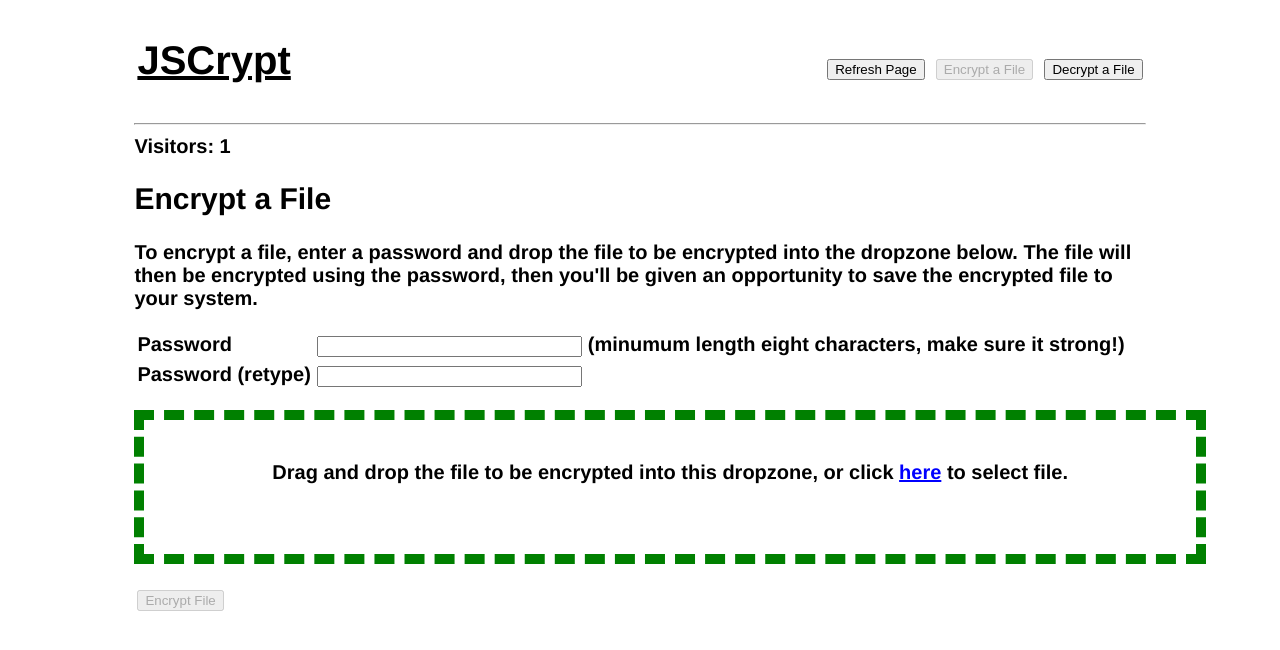
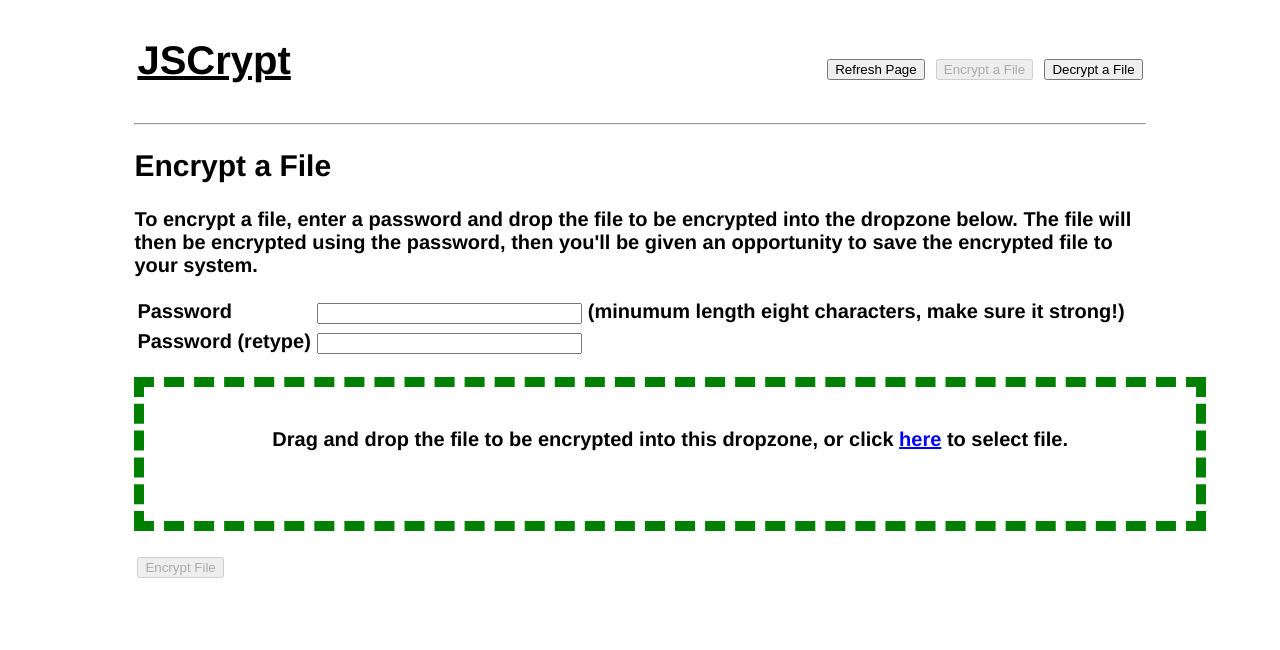
Before and after one commit to neh501/neh501.github.io, a plain HTML site: page index.html in a window 1280 px wide. Drawn offline with Linux system fonts and the light colour scheme.

Commit message:
index.html

```diff
--- a/index.html
+++ b/index.html
@@ -4,7 +4,7 @@
 		<meta charset="utf-8">
 		<meta name="viewport" content="width=device-width, initial-scale=1.0">
 		<title> .Crypt</title>
-		<script async defer src="https://cdn.simpleanalytics.io/hello.js"></script>
+
 	</head>
 	<style>
 		body {
@@ -99,9 +99,7 @@
 		<div class=container>
 			<hr>
 		</div>
-<div class="container">
-    <span id="visitorCount"></span>
-</div>
+
 
 		<div class="container" id=divEncryptfile>
 			<h2>Encrypt a File</h2>
@@ -199,45 +197,6 @@
 		<BR>
 	</body>
 </html>
-<script>
-function incrementVisitorCount() {
-    if (typeof(Storage) !== "undefined") {
-        if (!localStorage.getItem('visited')) {
-            localStorage.setItem('visited', 'true');
-            if (localStorage.visitorCount) {
-                localStorage.visitorCount = Number(localStorage.visitorCount) + 1;
-            } else {
-                localStorage.visitorCount = 1;
-            }
-            document.getElementById("visitorCount").innerHTML = "Visitors: " + localStorage.visitorCount;
-        }
-    } else {
-        document.getElementById("visitorCount").innerHTML = "Sorry, your browser does not support web storage...";
-    }
-}
-
-
-function displayVisitorCount() {
-    if (typeof(Storage) !== "undefined") {
-        if (localStorage.visitorCount) {
-            document.getElementById("visitorCount").innerHTML = "Visitors: " + localStorage.visitorCount;
-        } else {
-            document.getElementById("visitorCount").innerHTML = "No visitors yet.";
-        }
-    } else {
-        document.getElementById("visitorCount").innerHTML = "Sorry, your browser does not support web storage...";
-    }
-}
-
-
-
-window.onload = function() {
-    incrementVisitorCount();
-    displayVisitorCount();
-};
-    </script>
-
-
 <script type="text/javascript">
 	var mode=null;
 	var objFile=null;
```
